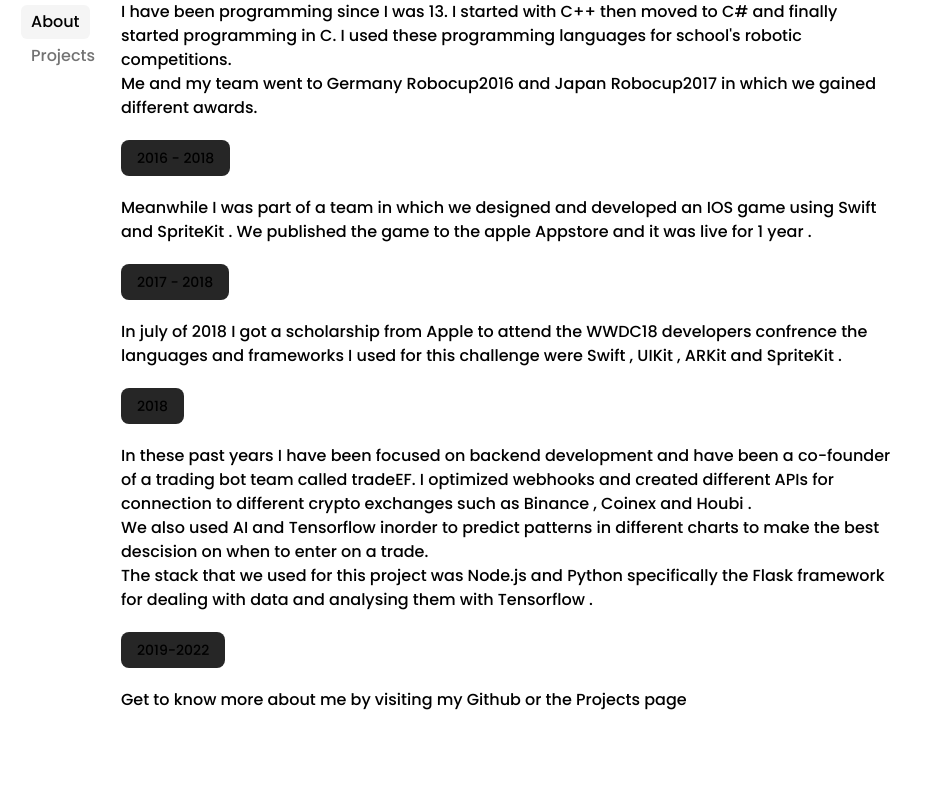
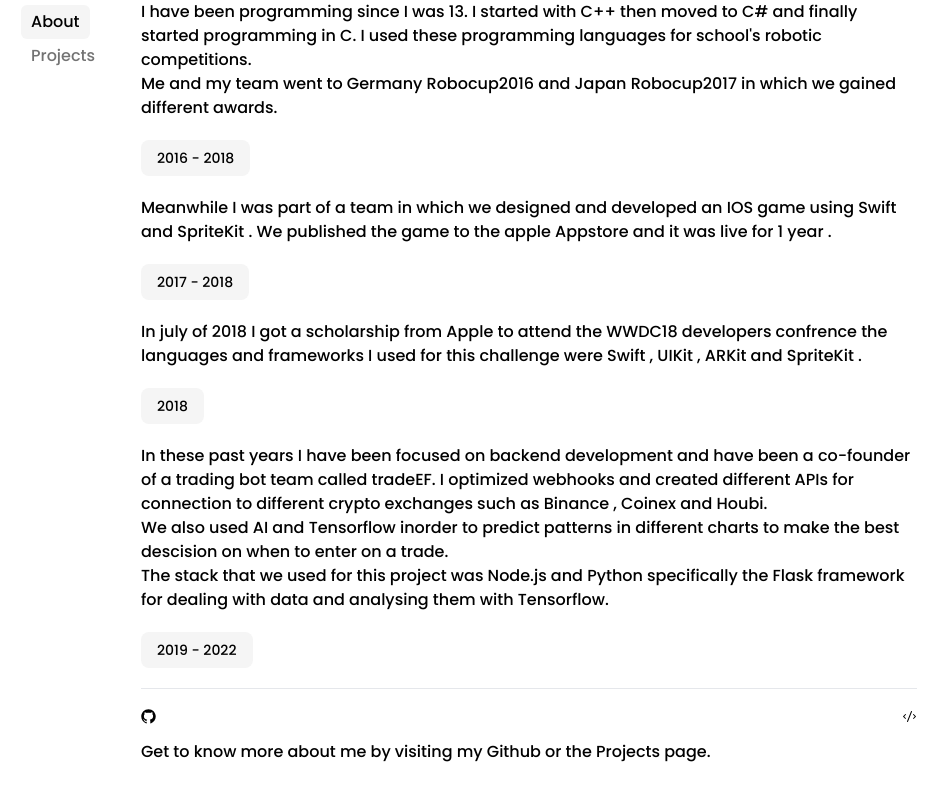
Before and after one commit to 313devs/ali110.dev, a Next.js app: page /about in a window 1280 px wide. Shown: the part 228-1028 px from the top of the page, without its empty margins (171-1118 px from the left). Built offline with nearby package versions, Linux system fonts and the light colour scheme.

Commit message:
Update about/page.tsx
Update about/page.tsx. fully done

```diff
--- a/app/about/page.tsx
+++ b/app/about/page.tsx
@@ -1,9 +1,10 @@
 import Link from 'next/link';
 import React from 'react'
+import { GitHubLogoIcon, CodeIcon } from '@radix-ui/react-icons';
 
 export default function about() {
   return (
-    <div className="flex flex-col w-full h-fit px-5 md:h-fill md:mt-1">
+    <div className="flex flex-col w-full h-fit px-5 md:h-fill md:mt-1 md:ml-5">
       <div className={"w-full h-12 mb-2  2xl:h-24"}>
         <h1 className="text-5xl 2xl:text-8xl font-sac">about</h1>
       </div>
@@ -20,7 +21,7 @@
         and <span className="font-popM">Japan Robocup2017</span> in which we
         gained different awards.
       </p>
-      <h1 className="text-sm font-popL bg-neutral-800 w-fit h-fit rounded-lg py-2 px-4 mb-5">
+      <h1 className="text-sm font-popL hover:cursor-none hover:bg-neutral-200 bg-neutral-100 hover:dark:bg-neutral-900 dark:bg-neutral-800 w-fit h-fit rounded-lg py-2 px-4 mb-5">
         2016 - 2018
       </h1>
       <p className="mb-5 font-popL">
@@ -30,10 +31,9 @@
         the apple Appstore and it was live for
         <span className="font-popM"> 1 year </span>.
       </p>
-      <h1 className="text-sm font-popL bg-neutral-800 w-fit h-fit rounded-lg py-2 px-4 mb-5">
+      <h1 className="text-sm font-popL hover:cursor-none hover:bg-neutral-200 bg-neutral-100 hover:dark:bg-neutral-900 dark:bg-neutral-800 w-fit h-fit rounded-lg py-2 px-4 mb-5">
         2017 - 2018
       </h1>
-
       <p className="mb-5 font-popL">
         In july of<span className="font-popM"> 2018 </span> I got a scholarship
         from
@@ -45,7 +45,7 @@
         <span className="font-popM"> ARKit </span> and
         <span className="font-popM"> SpriteKit </span>.
       </p>
-      <h1 className="text-sm font-popL bg-neutral-800 w-fit h-fit rounded-lg py-2 px-4 mb-5">
+      <h1 className="text-sm font-popL hover:cursor-none hover:bg-neutral-200 bg-neutral-100 hover:dark:bg-neutral-900 dark:bg-neutral-800 w-fit h-fit rounded-lg py-2 px-4 mb-5">
         2018
       </h1>
       <p className="mb-5 font-popL">
@@ -57,7 +57,7 @@
         for connection to different crypto exchanges such as
         <span className="font-popM"> Binance </span>,
         <span className="font-popM"> Coinex </span> and
-        <span className="font-popM"> Houbi </span>.<br />
+        <span className="font-popM"> Houbi</span>.<br />
         We also used <span className="font-popM">AI </span> and{" "}
         <span className="font-popM"> Tensorflow </span>
         inorder to predict patterns in different charts to make the best
@@ -68,14 +68,35 @@
         <span className="font-popM"> Python </span> specifically the{" "}
         <span className="font-popM"> Flask </span> framework for dealing with
         data and analysing them with{" "}
-        <span className="font-popM"> Tensorflow </span>.
+        <span className="font-popM"> Tensorflow</span>.
       </p>
-      <h1 className="text-sm font-popL bg-neutral-800 w-fit h-fit rounded-lg py-2 px-4 mb-5">
-        2019-2022
+      <h1 className="text-sm font-popL hover:cursor-none hover:bg-neutral-200 bg-neutral-100 hover:dark:bg-neutral-900 dark:bg-neutral-800 w-fit h-fit rounded-lg py-2 px-4 mb-5">
+        2019 - 2022
       </h1>
-
-      <h1 className='font-popL'>Get to know more about me by visiting my
-      <a href='https://github.com/313devs' className='font-popM hover:bg-neutral-800 hover:rounded-lg hover:px-4 hover:py-2 hover:mx-2'> Github </a> or the <Link href='/projects' className='font-popM hover:bg-neutral-800 hover:rounded-lg hover:px-4 hover:py-2 hover:mx-2'> Projects </Link> page</h1>
+      <hr />
+      <div className='flex w-full h-fit justify-between pt-5'>
+      <GitHubLogoIcon/>
+      <CodeIcon/>
+      </div>
+      <h1 className="font-popL my-4">
+        Get to know more about me by visiting my
+        <Link
+          href="https://github.com/313devs"
+          className="font-popM hover:bg-neutral-100 hover:dark:bg-neutral-800 hover:rounded-lg hover:px-4 hover:py-2 hover:mx-2"
+        >
+          {" "}
+          Github{" "}
+        </Link>{" "}
+        or the{" "}
+        <Link
+          href="projects"
+          className="font-popM hover:bg-neutral-100 hover:dark:bg-neutral-800 hover:rounded-lg hover:px-4 hover:py-2 hover:mx-2"
+        >
+          {" "}
+          Projects
+        </Link>{" "}
+        page.
+      </h1>
     </div>
   );
 }
```
